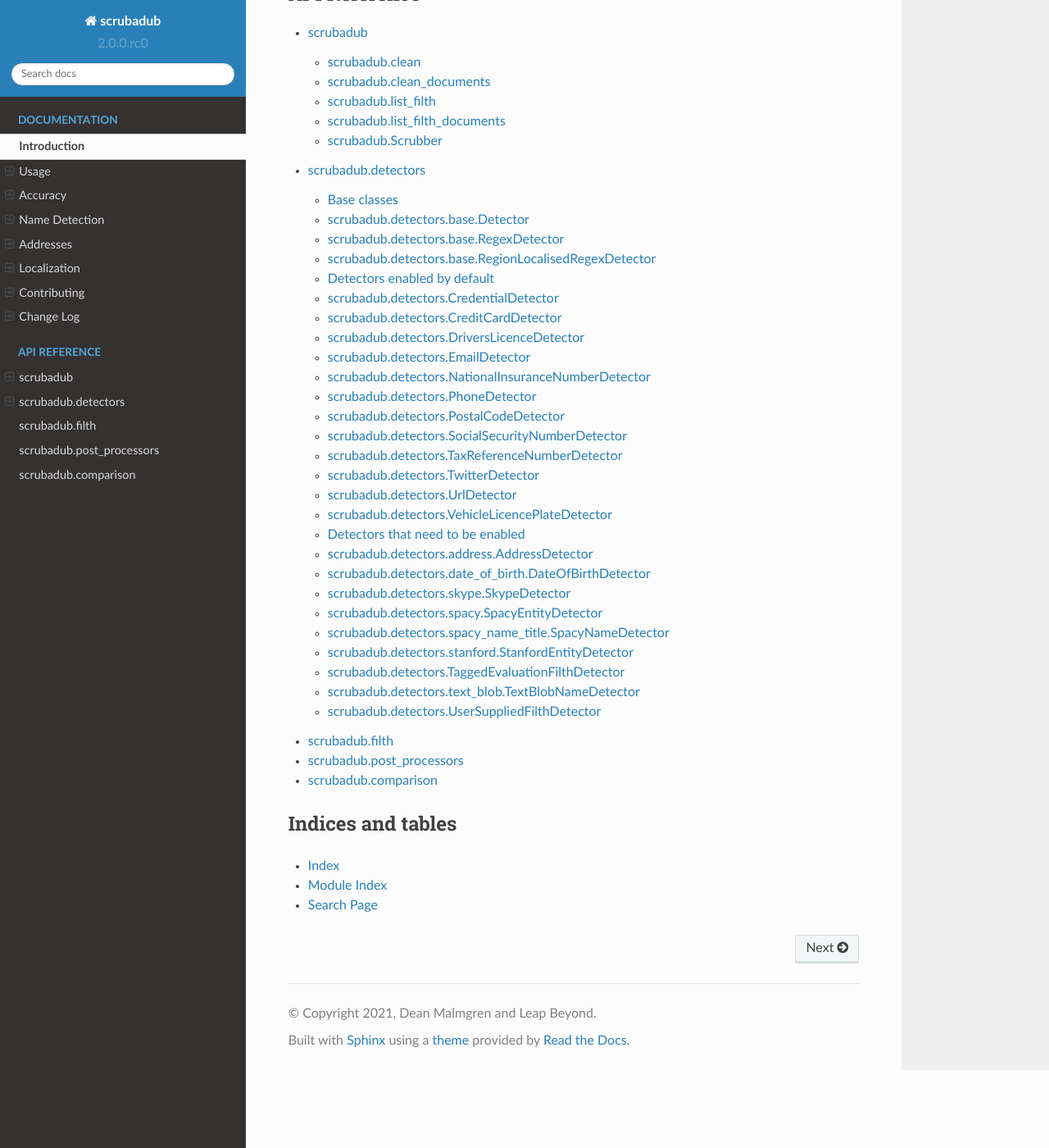
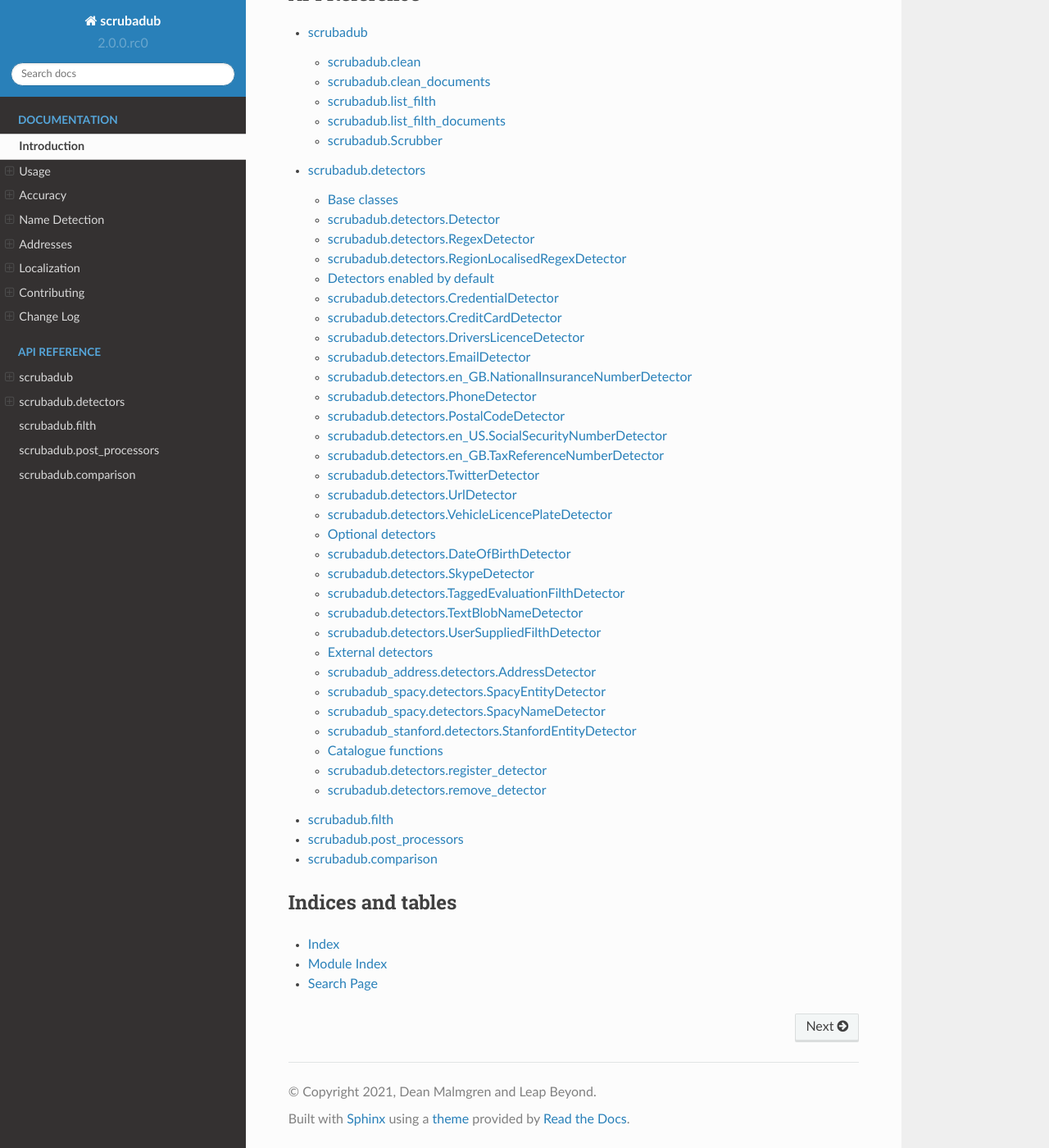
Before and after one commit to LeapBeyond/scrubadub, a Sphinx documentation site: the page built from docs/index.rst, in a window 1280 px wide and 1400 px high, scrolled down 3432 px. Shown: the whole window at 82% size. Built offline with Sphinx 7.4.7 and the Read the Docs theme 2.0.0, drawn with Linux system fonts in a browser that asks for light colours.

Commit message:
add more detail, add labels to reffer to the detector documentation, add details about the external detectors

```diff
--- a/docs/api_scrubadub_detectors.rst
+++ b/docs/api_scrubadub_detectors.rst
@@ -10,26 +10,32 @@
 Base classes
 ------------
 
-Every ``Detector`` that inherits from ``scrubadub.detectors.base.Detector``.
+Every ``Detector`` that inherits from ``scrubadub.detectors.Detector``.
 
-scrubadub.detectors.base.Detector
+.. _scrubadub.detectors.Detector:
+
+scrubadub.detectors.Detector
+----------------------------
+
+.. autoclass:: scrubadub.detectors.Detector
+
+.. _scrubadub.detectors.RegexDetector:
+
+scrubadub.detectors.RegexDetector
 ---------------------------------
-
-.. autoclass:: scrubadub.detectors.base.Detector
-
-scrubadub.detectors.base.RegexDetector
---------------------------------------
 
 For convenience, there is also a ``RegexDetector``, which makes it easy to
 quickly add new types of ``Filth`` that can be identified from regular
 expressions:
 
-.. autoclass:: scrubadub.detectors.base.RegexDetector
+.. autoclass:: scrubadub.detectors.RegexDetector
 
-scrubadub.detectors.base.RegionLocalisedRegexDetector
------------------------------------------------------
+.. _scrubadub.detectors.RegionLocalisedRegexDetector:
 
-.. autoclass:: scrubadub.detectors.base.RegionLocalisedRegexDetector
+scrubadub.detectors.RegionLocalisedRegexDetector
+------------------------------------------------
+
+.. autoclass:: scrubadub.detectors.RegionLocalisedRegexDetector
 
 
 Detectors enabled by default
@@ -37,60 +43,85 @@
 
 These are the detectors that are enabled in the scrubber by default.
 
+
+.. _scrubadub.detectors.CredentialDetector:
+
 scrubadub.detectors.CredentialDetector
 --------------------------------------
 
 .. autoclass:: scrubadub.detectors.CredentialDetector
+
+.. _scrubadub.detectors.CreditCardDetector:
 
 scrubadub.detectors.CreditCardDetector
 --------------------------------------
 
 .. autoclass:: scrubadub.detectors.CreditCardDetector
 
+.. _scrubadub.detectors.DriversLicenceDetector:
+
 scrubadub.detectors.DriversLicenceDetector
 ------------------------------------------
 
 .. autoclass:: scrubadub.detectors.DriversLicenceDetector
+
+.. _scrubadub.detectors.EmailDetector:
 
 scrubadub.detectors.EmailDetector
 ---------------------------------
 
 .. autoclass:: scrubadub.detectors.EmailDetector
 
-scrubadub.detectors.NationalInsuranceNumberDetector
----------------------------------------------------
+.. _scrubadub.detectors.en_GB.NationalInsuranceNumberDetector:
 
-.. autoclass:: scrubadub.detectors.NationalInsuranceNumberDetector
+scrubadub.detectors.en_GB.NationalInsuranceNumberDetector
+---------------------------------------------------------
+
+.. autoclass:: scrubadub.detectors.en_GB.NationalInsuranceNumberDetector
+
+.. _scrubadub.detectors.PhoneDetector:
 
 scrubadub.detectors.PhoneDetector
 ---------------------------------
 
 .. autoclass:: scrubadub.detectors.PhoneDetector
 
+.. _scrubadub.detectors.PostalCodeDetector:
+
 scrubadub.detectors.PostalCodeDetector
 --------------------------------------
 
 .. autoclass:: scrubadub.detectors.PostalCodeDetector
 
-scrubadub.detectors.SocialSecurityNumberDetector
-------------------------------------------------
+.. _scrubadub.detectors.en_US.SocialSecurityNumberDetector:
 
-.. autoclass:: scrubadub.detectors.SocialSecurityNumberDetector
+scrubadub.detectors.en_US.SocialSecurityNumberDetector
+------------------------------------------------------
 
-scrubadub.detectors.TaxReferenceNumberDetector
-----------------------------------------------
+.. autoclass:: scrubadub.detectors.en_US.SocialSecurityNumberDetector
 
-.. autoclass:: scrubadub.detectors.TaxReferenceNumberDetector
+.. _scrubadub.detectors.en_GB.TaxReferenceNumberDetector:
+
+scrubadub.detectors.en_GB.TaxReferenceNumberDetector
+----------------------------------------------------
+
+.. autoclass:: scrubadub.detectors.en_GB.TaxReferenceNumberDetector
+
+.. _scrubadub.detectors.TwitterDetector:
 
 scrubadub.detectors.TwitterDetector
 -----------------------------------
 
 .. autoclass:: scrubadub.detectors.TwitterDetector
 
+.. _scrubadub.detectors.UrlDetector:
+
 scrubadub.detectors.UrlDetector
 -------------------------------
 
 .. autoclass:: scrubadub.detectors.UrlDetector
+
+.. _scrubadub.detectors.VehicleLicencePlateDetector:
 
 scrubadub.detectors.VehicleLicencePlateDetector
 -----------------------------------------------
@@ -98,52 +129,116 @@
 .. autoclass:: scrubadub.detectors.VehicleLicencePlateDetector
 
 
-Detectors that need to be enabled
+Optional detectors
+------------------
+
+These detectors need to be manually added to a ``Scrubber``, they are not loaded automatically.
+An example is shown below that demonstrates the various ways that a detector can be added to a ``Scrubber``:
+
+.. code-block:: pycon
+
+    >>> import scrubadub
+    >>> scrubber = scrubadub.Scrubber(detector_list=[scrubadub.detectors.TextBlobNameDetector()])
+    >>> scrubber.add_detector(scrubadub.detectors.CreditCardDetector)
+    >>> scrubber.add_detector('skype')
+    >>> detector = scrubadub.detectors.DateOfBirthDetector(require_context=True)
+    >>> scrubber.add_detector(detector)
+
+For further information see the :ref:`usage<usage>` page.
+
+.. _scrubadub.detectors.DateOfBirthDetector:
+
+scrubadub.detectors.DateOfBirthDetector
+---------------------------------------
+
+.. autoclass:: scrubadub.detectors.DateOfBirthDetector
+
+.. _scrubadub.detectors.SkypeDetector:
+
+scrubadub.detectors.SkypeDetector
 ---------------------------------
 
-These detectors need to be imported first before they they can be added to a ``Scrubber``.
+.. autoclass:: scrubadub.detectors.SkypeDetector
 
-scrubadub.detectors.address.AddressDetector
--------------------------------------------
-
-.. autoclass:: scrubadub.detectors.address.AddressDetector
-
-scrubadub.detectors.date_of_birth.DateOfBirthDetector
------------------------------------------------------
-
-.. autoclass:: scrubadub.detectors.date_of_birth.DateOfBirthDetector
-
-scrubadub.detectors.skype.SkypeDetector
----------------------------------------
-
-.. autoclass:: scrubadub.detectors.skype.SkypeDetector
-
-scrubadub.detectors.spacy.SpacyEntityDetector
----------------------------------------------
-
-.. autoclass:: scrubadub.detectors.spacy.SpacyEntityDetector
-
-scrubadub.detectors.spacy_name_title.SpacyNameDetector
-------------------------------------------------------
-
-.. autoclass:: scrubadub.detectors.spacy_name_title.SpacyNameDetector
-
-scrubadub.detectors.stanford.StanfordEntityDetector
----------------------------------------------------
-
-.. autoclass:: scrubadub.detectors.stanford.StanfordEntityDetector
+.. _scrubadub.detectors.TaggedEvaluationFilthDetector:
 
 scrubadub.detectors.TaggedEvaluationFilthDetector
 -------------------------------------------------
 
 .. autoclass:: scrubadub.detectors.TaggedEvaluationFilthDetector
 
-scrubadub.detectors.text_blob.TextBlobNameDetector
---------------------------------------------------
+.. _scrubadub.detectors.TextBlobNameDetector:
 
-.. autoclass:: scrubadub.detectors.text_blob.TextBlobNameDetector
+scrubadub.detectors.TextBlobNameDetector
+----------------------------------------
+
+.. autoclass:: scrubadub.detectors.TextBlobNameDetector
+
+.. _scrubadub.detectors.UserSuppliedFilthDetector:
 
 scrubadub.detectors.UserSuppliedFilthDetector
 ---------------------------------------------
 
 .. autoclass:: scrubadub.detectors.UserSuppliedFilthDetector
+
+
+External detectors
+------------------
+
+These are detectors that are not included in the ``scrubadub`` package, usually because they come with large
+external dependencies that are not always needed.
+To use them you should first import their package and then add them to the ``Scrubber``, an example of this is shown
+below:
+
+.. code-block:: pycon
+
+    >>> import scrubadub, scrubadub_address
+    >>> scrubber = scrubadub.Scrubber()
+    >>> scrubber.add_detector(scrubadub_address.detectors.AddressDetector)
+
+
+.. _scrubadub_address.detectors.AddressDetector:
+
+scrubadub_address.detectors.AddressDetector
+-------------------------------------------
+
+.. autoclass:: scrubadub_address.detectors.AddressDetector
+
+.. _scrubadub_spacy.detectors.SpacyEntityDetector:
+
+scrubadub_spacy.detectors.SpacyEntityDetector
+---------------------------------------------
+
+.. autoclass:: scrubadub_spacy.detectors.SpacyEntityDetector
+
+.. _scrubadub_spacy.detectors.SpacyNameDetector:
+
+scrubadub_spacy.detectors.SpacyNameDetector
+-------------------------------------------
+
+.. autoclass:: scrubadub_spacy.detectors.SpacyNameDetector
+
+.. _scrubadub_stanford.detectors.StanfordEntityDetector:
+
+scrubadub_stanford.detectors.StanfordEntityDetector
+---------------------------------------------------
+
+.. autoclass:: scrubadub_stanford.detectors.StanfordEntityDetector
+
+
+Catalogue functions
+-------------------
+
+.. _scrubadub.detectors.register_detector:
+
+scrubadub.detectors.register_detector
+-------------------------------------
+
+.. autofunction:: scrubadub.detectors.register_detector
+
+.. _scrubadub.detectors.remove_detector:
+
+scrubadub.detectors.remove_detector
+-----------------------------------
+
+.. autofunction:: scrubadub.detectors.remove_detector
```
